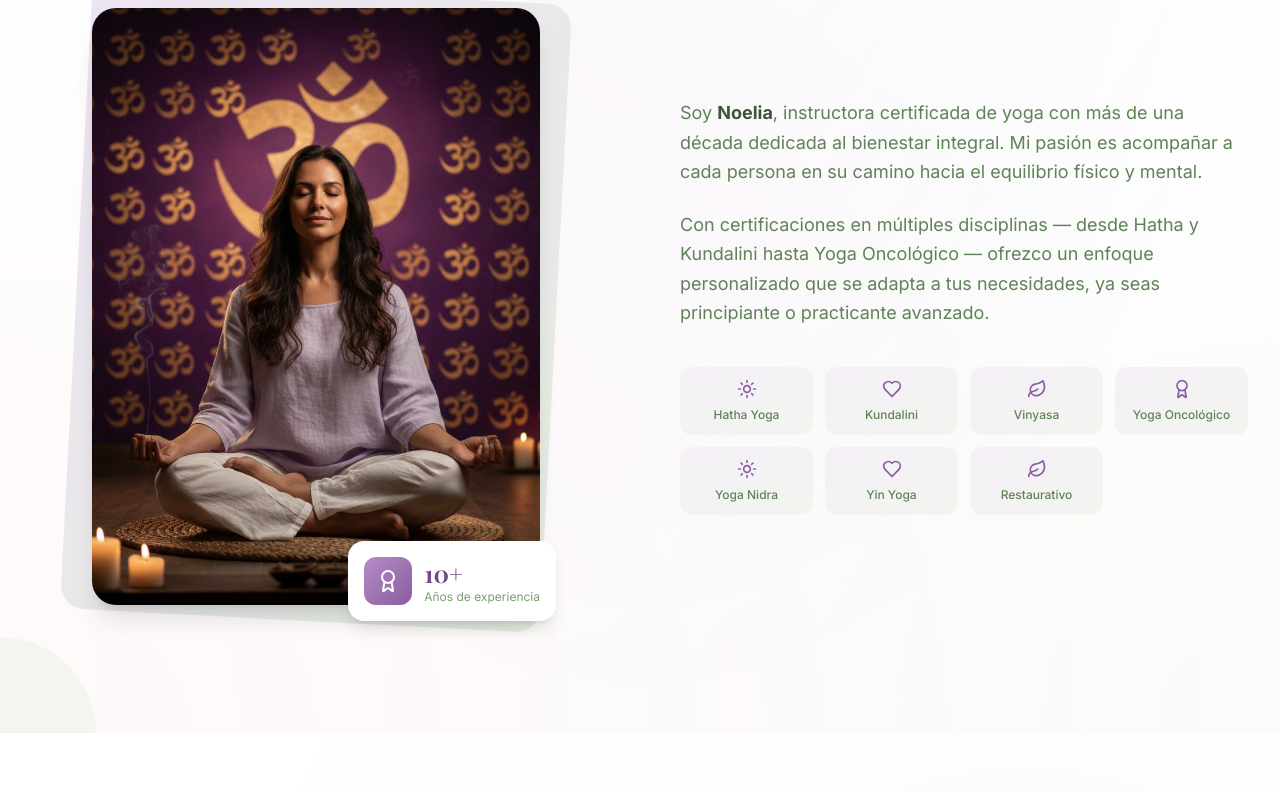
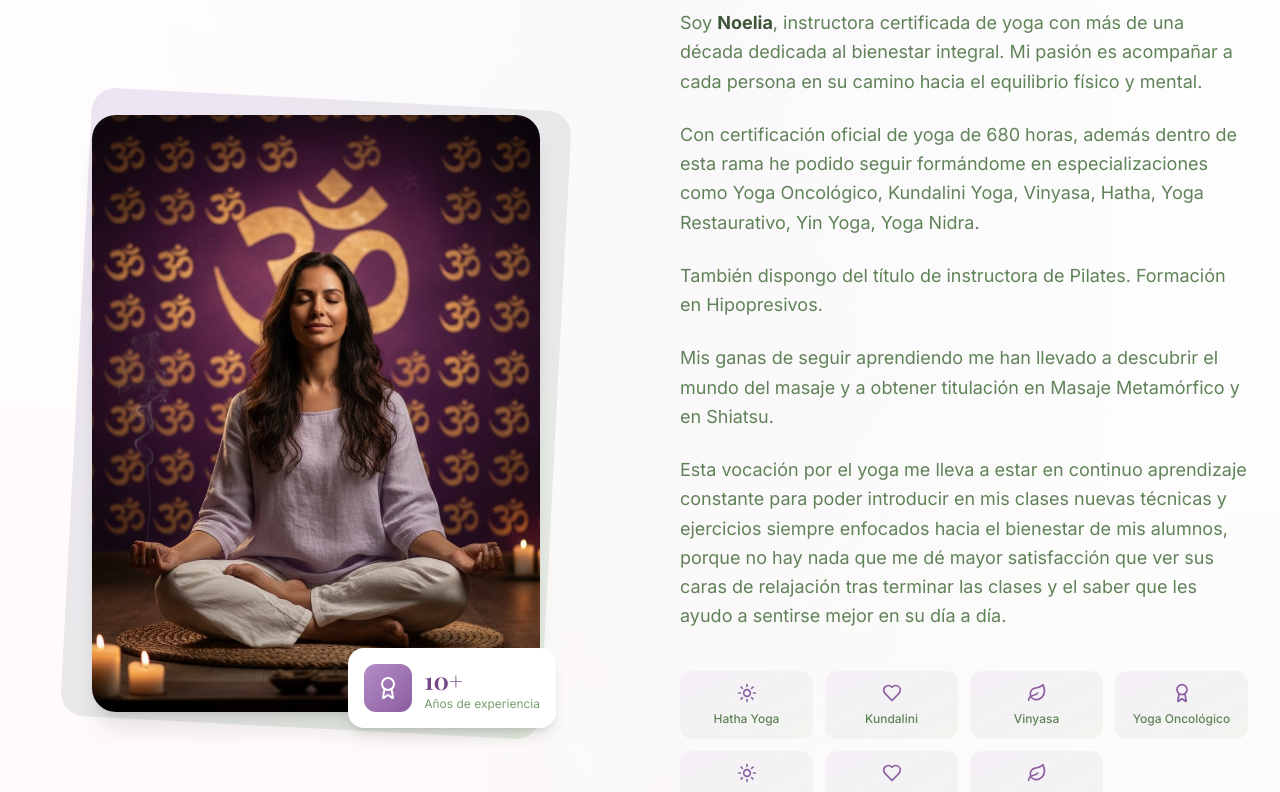
Before and after one commit to Limad7/noelia-yoga-v2, a React (Vite) app: page / in a window 1280 px wide. Shown: the part 1080-1872 px from the top of the page. Built offline with nearby package versions, Linux system fonts and the light colour scheme; a web font is replaced by a local one.

Commit message:
Actualizar Sobre Mí con certificaciones + galería con Yoga Nidra y Sonido/Sanación

```diff
--- a/src/components/About.jsx
+++ b/src/components/About.jsx
@@ -64,9 +64,16 @@ export default function About() {
               a cada persona en su camino hacia el equilibrio físico y mental.
             </p>
             <p className="text-lg text-sage-600 leading-relaxed">
-              Con certificaciones en múltiples disciplinas — desde Hatha y Kundalini hasta
-              Yoga Oncológico — ofrezco un enfoque personalizado que se adapta a tus
-              necesidades, ya seas principiante o practicante avanzado.
+              Con certificación oficial de yoga de 680 horas, además dentro de esta rama he podido seguir formándome en especializaciones como Yoga Oncológico, Kundalini Yoga, Vinyasa, Hatha, Yoga Restaurativo, Yin Yoga, Yoga Nidra.
+            </p>
+            <p className="text-lg text-sage-600 leading-relaxed">
+              También dispongo del título de instructora de Pilates. Formación en Hipopresivos.
+            </p>
+            <p className="text-lg text-sage-600 leading-relaxed">
+              Mis ganas de seguir aprendiendo me han llevado a descubrir el mundo del masaje y a obtener titulación en Masaje Metamórfico y en Shiatsu.
+            </p>
+            <p className="text-lg text-sage-600 leading-relaxed">
+              Esta vocación por el yoga me lleva a estar en continuo aprendizaje constante para poder introducir en mis clases nuevas técnicas y ejercicios siempre enfocados hacia el bienestar de mis alumnos, porque no hay nada que me dé mayor satisfacción que ver sus caras de relajación tras terminar las clases y el saber que les ayudo a sentirse mejor en su día a día.
             </p>
 
             {/* Certifications grid */}
--- a/src/components/Gallery.jsx
+++ b/src/components/Gallery.jsx
@@ -5,9 +5,13 @@ import instructionImg from '../assets/yoga-instruction.png'
 import meditandoImg from '../assets/YogaMeditando.jpg'
 import retirosImg from '../assets/retiros-talleres.jpg'
 import empresasImg from '../assets/yoga-empresas-grupo.png'
+import yogaNidraImg from '../assets/yoga-nidra-session.png'
+import soundHealingImg from '../assets/sound-healing-bowls.png'
 
 const images = [
   { src: salonImg, alt: 'Espacio de yoga', caption: 'Nuestro espacio' },
+  { src: yogaNidraImg, alt: 'Yoga Nidra', caption: 'Yoga Nidra' },
+  { src: soundHealingImg, alt: 'Cuencos tibetanos', caption: 'Sonido y Sanación' },
   { src: instructionImg, alt: 'Clase de yoga', caption: 'Clases personalizadas' },
   { src: meditandoImg, alt: 'Meditación', caption: 'Meditación y mindfulness' },
   { src: retirosImg, alt: 'Retiro de yoga', caption: 'Retiros y talleres' },
```
Also changed, not shown: src/assets/sound-healing-bowls.png (added), src/assets/yoga-nidra-session.png (added).
